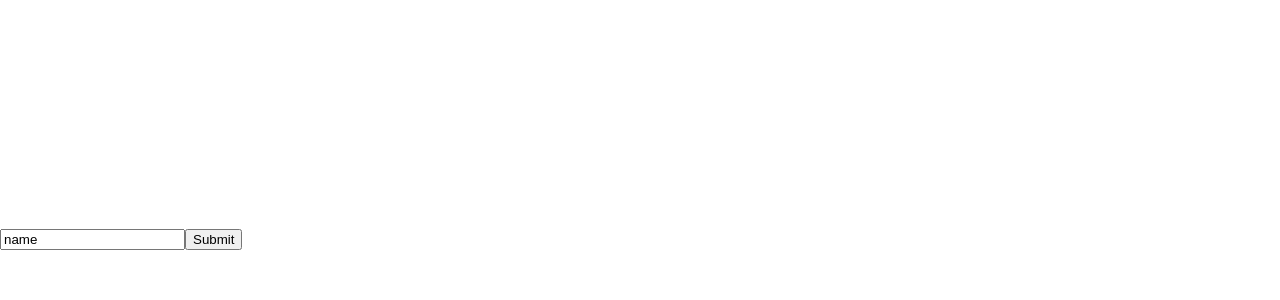
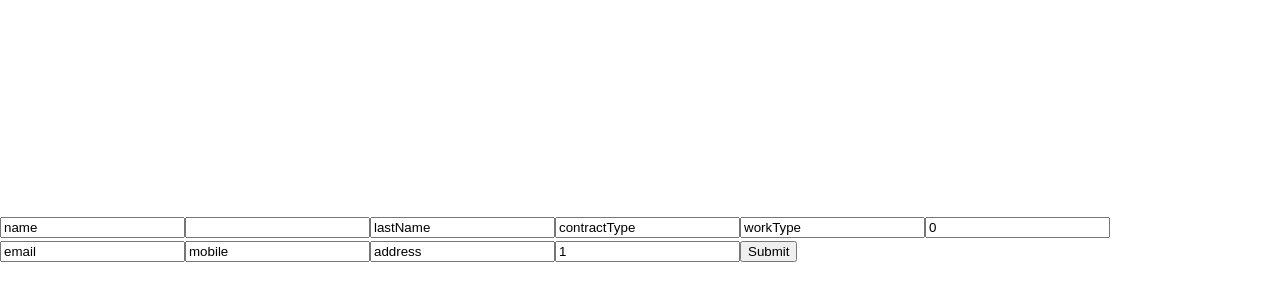
Before and after one commit to maksimumeffort/employee-api, a React (Vite) app in the folder employee-api/: page /new in a window 1280 px wide. Shown: the part 162-462 px from the top of the page. Built offline with nearby package versions, Linux system fonts and the light colour scheme.

Commit message:
user able to create new employee and update all values for existing employees

```diff
--- a/employee-api/src/containers/EmployeeEditForm/EmployeeEditForm.tsx
+++ b/employee-api/src/containers/EmployeeEditForm/EmployeeEditForm.tsx
@@ -1,7 +1,17 @@
-import { useForm, SubmitHandler } from "react-hook-form";
+import { useForm } from "react-hook-form";
 
 type Inputs = {
   name: string;
+  middleName: string;
+  lastName: string;
+  contractType: string;
+  workType: string;
+  lengthOfService: number;
+  email: string;
+  mobile: string;
+  address: string;
+  hoursPerWeek: number;
+
   exampleRequired: string;
 };
 
@@ -17,6 +27,35 @@ export const EmployeeEditForm = ({ employee, onSubmit }: any) => {
       <section className="AddEmployee">
         <form onSubmit={handleSubmit(onSubmit)}>
           {<input defaultValue={employee.name} {...register("name")} />}
+          {
+            <input
+              defaultValue={employee.middleName}
+              {...register("middleName")}
+            />
+          }
+          {<input defaultValue={employee.lastName} {...register("lastName")} />}
+          {
+            <input
+              defaultValue={employee.contractType}
+              {...register("contractType")}
+            />
+          }
+          {<input defaultValue={employee.workType} {...register("workType")} />}
+          {
+            <input
+              defaultValue={employee.lengthOfService}
+              {...register("lengthOfService")}
+            />
+          }
+          {<input defaultValue={employee.email} {...register("email")} />}
+          {<input defaultValue={employee.mobile} {...register("mobile")} />}
+          {<input defaultValue={employee.address} {...register("address")} />}
+          {
+            <input
+              defaultValue={employee.hoursPerWeek}
+              {...register("hoursPerWeek")}
+            />
+          }
 
           {/* errors will return when field validation fails  */}
           {errors.exampleRequired && <span>This field is required</span>}
--- a/employee-api/src/pages/NewEmployeePage/NewEmployeePage.tsx
+++ b/employee-api/src/pages/NewEmployeePage/NewEmployeePage.tsx
@@ -3,6 +3,16 @@ import { useForm, SubmitHandler } from "react-hook-form";
 
 type Inputs = {
   name: string;
+  middleName: string;
+  lastName: string;
+  contractType: string;
+  workType: string;
+  lengthOfService: number;
+  email: string;
+  mobile: string;
+  address: string;
+  hoursPerWeek: number;
+
   exampleRequired: string;
 };
 
@@ -14,6 +24,15 @@ export const NewEmployeePage = () => {
   } = useForm<Inputs>({
     defaultValues: {
       name: "name",
+      middleName: "",
+      lastName: "lastName",
+      contractType: "contractType",
+      workType: "workType",
+      lengthOfService: 0,
+      email: "email",
+      mobile: "mobile",
+      address: "address",
+      hoursPerWeek: 1,
     },
   });
 
@@ -35,10 +54,18 @@ export const NewEmployeePage = () => {
           {/* register your input into the hook by invoking the "register" function */}
 
           {<input {...register("name")} />}
+          {<input {...register("middleName")} />}
+          {<input {...register("lastName")} />}
+          {<input {...register("contractType")} />}
+          {<input {...register("workType")} />}
+          {<input {...register("lengthOfService")} />}
+          {<input {...register("email")} />}
+          {<input {...register("mobile")} />}
+          {<input {...register("address")} />}
+          {<input {...register("hoursPerWeek")} />}
 
           {/* errors will return when field validation fails  */}
           {errors.exampleRequired && <span>This field is required</span>}
-
           <input type="submit" />
         </form>
       </section>
```
